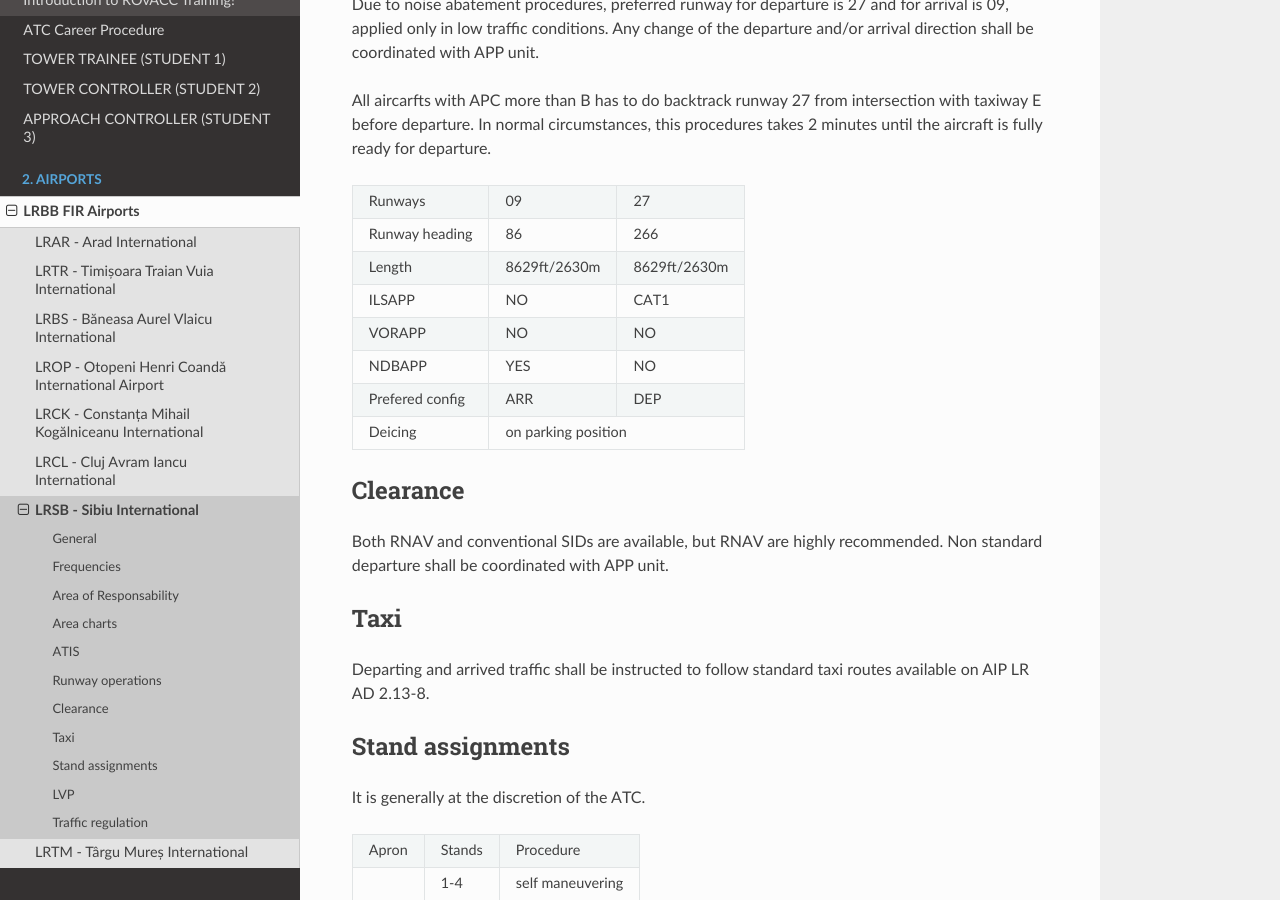
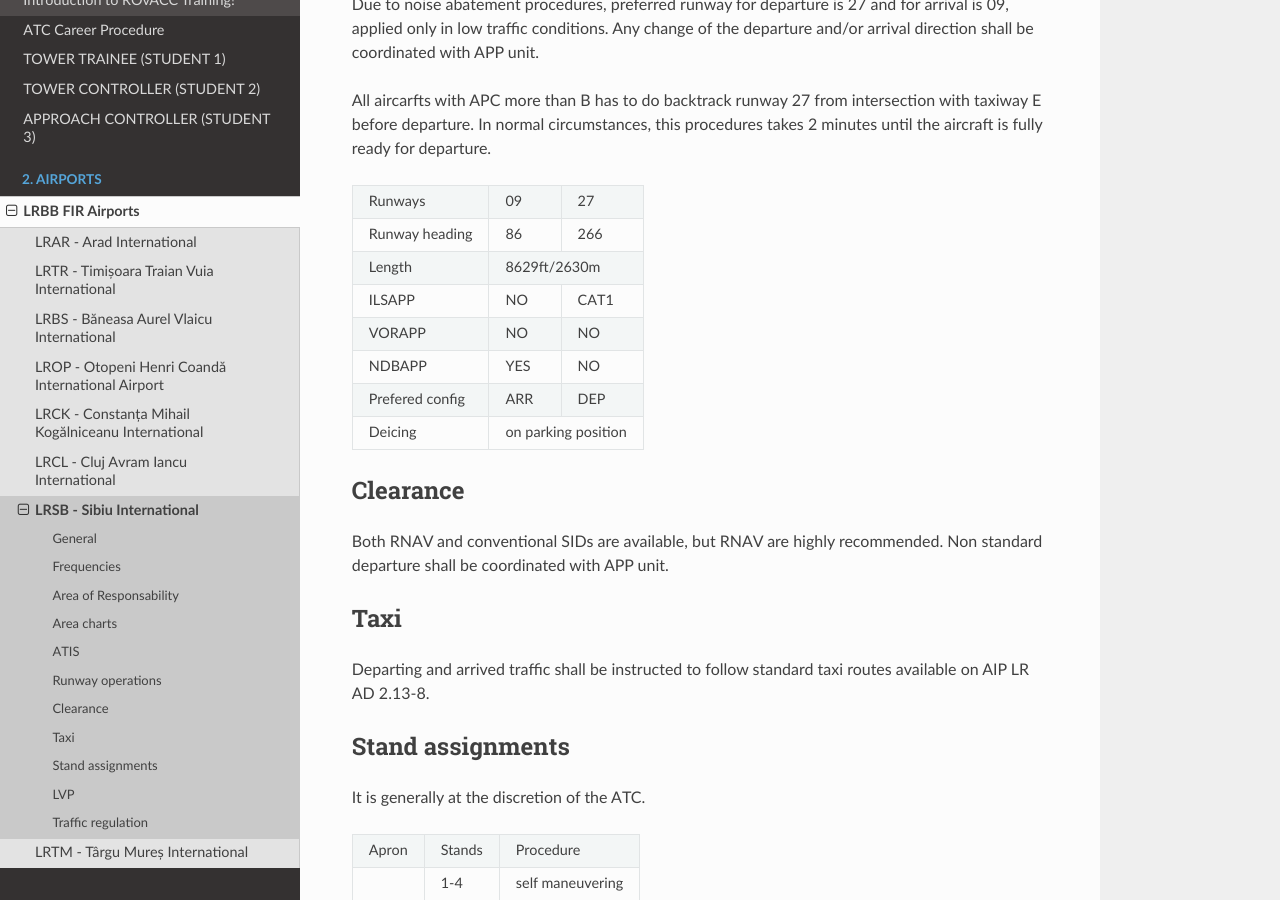
Before and after one commit to ROvACC/training-docs, a Sphinx documentation site: the page built from docs/source/airports/napoc-tma/LRSB.rst, in a window 1280 px wide and 900 px high, scrolled down 1353 px. Built offline with Sphinx 7.4.7 and the Read the Docs theme 2.0.0, drawn with Linux system fonts in a browser that asks for light colours.

Commit message:
updated runway lenght

```diff
--- a/docs/source/airports/napoc-tma/LRSB.rst
+++ b/docs/source/airports/napoc-tma/LRSB.rst
@@ -52,7 +52,7 @@ All aircarfts with APC more than B has to do backtrack runway 27 from intersecti
 +-----------------+--------------+--------------+
 | Runway heading  | 86           | 266          |
 +-----------------+--------------+--------------+
-| Length          | 8629ft/2630m | 8629ft/2630m |
+| Length          | 8629ft/2630m                |
 +-----------------+--------------+--------------+
 | ILSAPP          | NO           | CAT1         |
 +-----------------+--------------+--------------+
```
